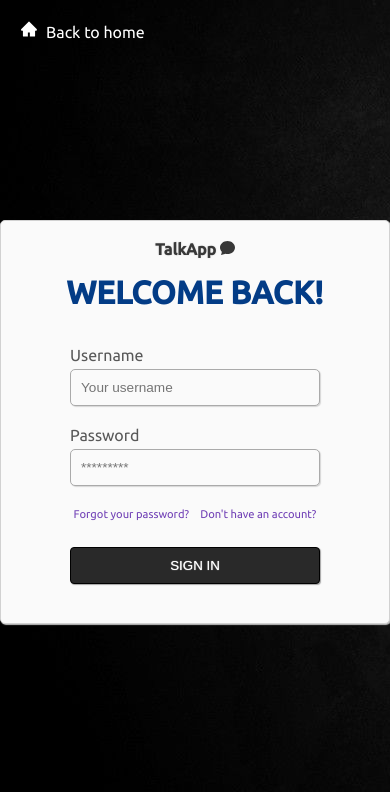
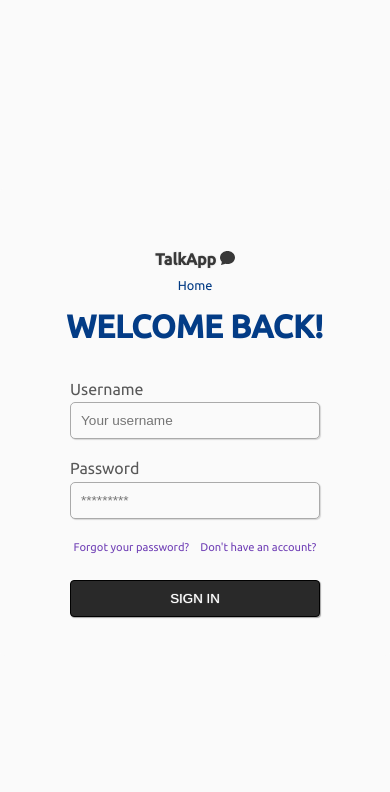
Before and after one commit to pedrorubinger/talk-app, a React (Create React App) app in the folder frontend/: page /signin in a window 390 px wide. Shown: the top 792 px of the page. Built offline with nearby package versions, Linux system fonts and the light colour scheme.

Commit message:
Adiciona correções de layout

```diff
--- a/frontend/src/components/ContactForm/index.js
+++ b/frontend/src/components/ContactForm/index.js
@@ -21,8 +21,7 @@ export function ContactForm() {
                         id="name"
                         name="name"
                         placeholder="Your name"
-                        maxLength="50"
-                        autoFocus
+                        maxLength="50"b
                     />
                 </div>
 
--- a/frontend/src/components/DonateForm/index.js
+++ b/frontend/src/components/DonateForm/index.js
@@ -14,7 +14,6 @@ export function DonateForm() {
                         name="donor-name"
                         placeholder="Your name"
                         max="50"
-                        autoFocus
                     >
                     </input>
                 </div>
--- a/frontend/src/global.css
+++ b/frontend/src/global.css
@@ -51,3 +51,16 @@ button:hover {
   background-color: rgb(19, 19, 19);
   cursor: pointer;
 }
+
+a.link-back-to-home {
+  color: #fff;
+  position: absolute;
+  left: 20px;
+  top: 20px;
+  transition: .2s;
+}
+
+a.link-back-to-home:hover {
+  cursor: pointer;
+  text-shadow: 0px 0px 1px rgb(212, 212, 212);
+}
--- a/frontend/src/pages/Contribute/index.js
+++ b/frontend/src/pages/Contribute/index.js
@@ -28,6 +28,7 @@ export function Contribute() {
                     <a
                         href="https://github.com/pedrorubinger/talk-app"
                         target="_blank"
+                        rel="noopener noreferrer"
                         className="button"
                         title="Go to the GitHub repository"
                     >
--- a/frontend/src/pages/Home/index.js
+++ b/frontend/src/pages/Home/index.js
@@ -273,6 +273,7 @@ export function Home() {
                     <a
                         href="https://github.com/pedrorubinger"
                         target="_blank"
+                        rel="noopener noreferrer"
                         title="Visit author's GitHub page"
                     >&nbsp;Pedro H. P. Rubinger</a></p>
             </footer>
--- a/frontend/src/pages/Login/index.js
+++ b/frontend/src/pages/Login/index.js
@@ -9,20 +9,39 @@ export function Login(props) {
     return(
         <div id="login-container">
             <Link className="link-back-to-home" to="/">
-                <AiFillHome size="18" color="#fff" style={{ marginRight: '8px' }} />Back to home
+                <AiFillHome size="18" color="#fff" style={{ marginRight: '8px' }} />
+                <span>Back to home</span>
             </Link>
 
             <div id="login-form-container">
                 <h1 id="h1-logo" title="TalkApp - Chat Web Application">TalkApp <BsChatFill size="15"></BsChatFill></h1>
+                <Link to="/" id="login-back-to-home-link">
+                    Home
+                </Link>
+
                 { props.formType === 'signin' ? <h2>Welcome back!</h2> : <h2>You're welcome!</h2>}
 
                 <form id="login-form">
+                    {
+                        props.formType === 'signup' ?
+                        <div id="real-name-group">
+                            <label htmlFor="real-name">Name</label>
+                            <input
+                                type="text"
+                                id="real-name"
+                                placeholder="Your real name"
+                                maxLength="40"
+                            ></input>
+                        </div>
+                            :
+                            ''
+                    }
                     <div id="username-group">
                         <label htmlFor="username">Username</label>
                         <input
                             type="text"
                             id="username"
-                            placeholder="Your username"
+                            placeholder={props.formType === 'signup' ? "Choose a username" : "Your username"}
                             maxLength="20"
                             autoFocus
                         ></input>
--- a/frontend/src/pages/Login/styles.css
+++ b/frontend/src/pages/Login/styles.css
@@ -3,24 +3,12 @@
 #login-container {
     width: 100%;
     background-image: url("../../assets/dark-background.jpg");
+    min-height: 640px;
     height: 100vh;
     display: flex;
     align-content: center;
     align-items: center;
     justify-content: center;
-}
-
-a.link-back-to-home {
-    color: #fff;
-    position: absolute;
-    left: 20px;
-    top: 20px;
-    transition: .2s;
-}
-
-a.link-back-to-home:hover {
-    cursor: pointer;
-    text-shadow: 0px 0px 1px rgb(212, 212, 212);
 }
 
 #login-form-container {
@@ -47,9 +35,18 @@ a.link-back-to-home:hover {
     text-shadow: 0px 0px 1px rgb(170, 170, 170);
 }
 
+#login-form-container a#login-back-to-home-link {
+    text-align: center;
+    margin: 10px auto 0 auto;
+    font-size: .8rem;
+    color: rgb(0, 57, 131);
+    display: none;
+}
+
 #login-form-container h2 {
     text-align: center;
     margin-top: 1rem;
+    margin-bottom: 35px;
     font-size: 2rem;
     color: rgb(3, 60, 134);
     text-transform: uppercase;
@@ -60,6 +57,7 @@ a.link-back-to-home:hover {
     width: 100%;
 }
 
+#login-form-container #login-form div#real-name-group,
 #login-form-container #login-form div#username-group,
 #login-form-container #login-form div#password-group,
 #login-form-container #login-form div#email-group  {
@@ -68,12 +66,12 @@ a.link-back-to-home:hover {
     /* height: 100px; */
 }
 
-#login-form-container #login-form div#username-group {
-    margin-top: 35px;
+#login-form-container #login-form div#real-name-group {
     margin-bottom: 20px;
 }
 
-#login-form-container #login-form div#email-group {
+#login-form-container #login-form div#email-group,
+#login-form-container #login-form div#username-group {
     margin-bottom: 20px;
 }
 
@@ -113,3 +111,28 @@ a.link-back-to-home:hover {
     display: flex;
     justify-content: center;
 }
+
+/* MEDIA QUERIES */
+@media (max-width: 900px) {
+    #login-container a.link-back-to-home {
+        display: none;
+    }
+
+    #login-form-container a#login-back-to-home-link {
+        display: block;
+    }
+}
+
+@media (max-width: 560px) {
+    #login-container {
+        background-image: none;
+        background-color: rgb(250, 250, 250);
+    }
+
+    #login-form-container {
+        padding-top: 5vh;
+        width: 100%;
+        box-shadow: none;
+        border: none;
+    }
+}
```
